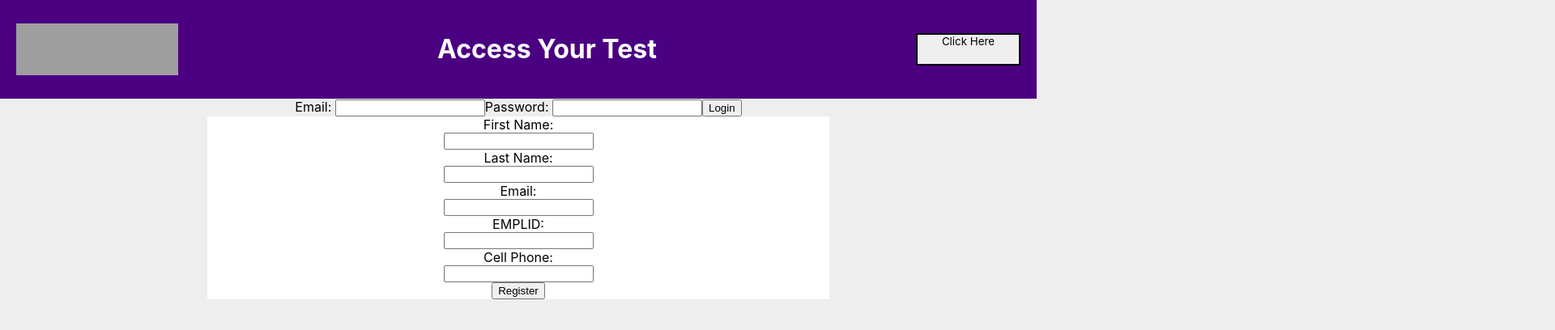
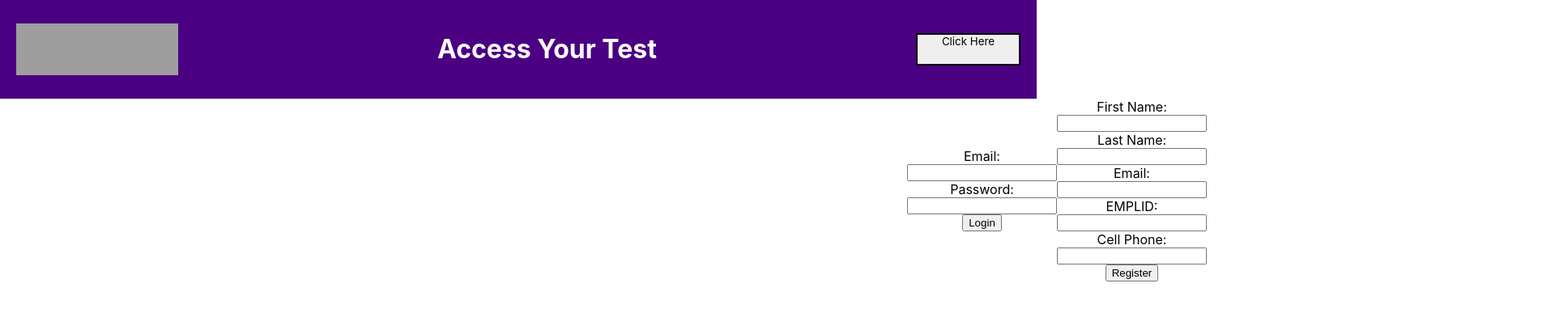
Before and after one commit to nsohn/AccessCTP, a React (Create React App) app in the folder access-testing/: page / in a window 1280 px wide. Shown: the top 408 px of the page at 81% size, 1920 px wide, since content can reach past the window. Built offline with nearby package versions, Linux system fonts and the light colour scheme; grey boxes are pictures that could not be loaded.

Commit message:
set up homepage

```diff
--- a/access-testing/src/App.js
+++ b/access-testing/src/App.js
@@ -1,8 +1,8 @@
 import React, { Component } from 'react';
 import Header from './Header';
-import RegisterUser from './RegisterUser';
-import Login from './Login';
-import RequestTestForm from './RequestTestForm';
+import HomePage from './HomePage';
+
+
 import './App.css';
 
 class App extends Component {
@@ -10,10 +10,7 @@ class App extends Component {
     return (
       <div className="App">
         <Header />
-        <div>
-          <Login />
-        </div>
-        <RegisterUser />
+        <HomePage />
       </div>
     );
   }
--- /dev/null
+++ b/access-testing/src/HomePage.css
@@ -0,0 +1,6 @@
+.homepage {
+  display: flex;
+  justify-content: space-between;
+  width: 300px;
+  padding: 0 140vh;
+}
--- /dev/null
+++ b/access-testing/src/HomePage.jsx
@@ -0,0 +1,18 @@
+import React, { PureComponent } from 'react';
+import Login from './Login';
+import Register from './RegisterUser';
+
+import './HomePage.css'
+
+class HomePage extends PureComponent{
+  render(){
+    return(
+        <div className="homepage">
+          <Login />
+          <Register />
+        </div>
+    )
+  }
+}
+
+export default HomePage;
--- /dev/null
+++ b/access-testing/src/Login.css
@@ -0,0 +1,6 @@
+.login {
+  display: flex;
+  justify-content: center;
+  align-items: center;
+  flex-direction: column;
+}
--- a/access-testing/src/Login.jsx
+++ b/access-testing/src/Login.jsx
@@ -1,4 +1,5 @@
 import React, { Component } from 'react';
+import './Login.css';
 
 class Login extends Component {
   constructor(props){
@@ -32,10 +33,10 @@ class Login extends Component {
   }
   render(){
     return (
-      <div>
-      {this.state.userName} Email: <input name="userName" onChange={this.onChange} type="email" />
-      {this.state.password}Password: <input name="password" onChange={this.onChange} type="password" />
-      <button onClick={this.onSubmit}>Login</button>
+      <div className="login">
+        Email: <input name="userName" onChange={this.onChange} type="email" />
+        Password: <input name="password" onChange={this.onChange} type="password" />
+        <button onClick={this.onSubmit}>Login</button>
       </div>
     )
   }
--- a/access-testing/src/PageLayout.css
+++ /dev/null
@@ -1,13 +0,0 @@
-body {
-  background-color: #eee;
-}
-.form-layout {
-  display: grid;
-  grid-template-columns: 1fr minmax(768px, 3fr) 1fr;
-  grid-template-areas: ". content . " ". content . " ". content . ";
-}
-.content {
-  grid-area: content;
-  padding: 0 12px;
-  background-color: white;
-}
--- a/access-testing/src/PageLayout.jsx
+++ /dev/null
@@ -1,20 +0,0 @@
-import React from 'react';
-import PropTypes from 'prop-types';
-
-import './PageLayout.css';
-
-export default function PageLayout(props) {
-  const { content } = props;
-  return (
-    <div className="form-layout">
-      <div className="content">{content}</div>
-    </div>
-  );
-}
-PageLayout.propTypes = {
-  middle    : PropTypes.node.isRequired,
-  topMiddle : PropTypes.node
-};
-PageLayout.defaultProps = {
-  topMiddle : null
-};
--- a/access-testing/src/RegisterUser.jsx
+++ b/access-testing/src/RegisterUser.jsx
@@ -1,6 +1,5 @@
 import React, { Component } from 'react';
 import InputMask from 'react-input-mask'
-import PageLayout from './PageLayout';
 import './RegisterUser.css';
 
 class RegisterUser extends Component {
@@ -59,7 +58,6 @@ class RegisterUser extends Component {
   // return json on backend with status code and message
   render(){
     return (
-      <PageLayout content={
           <div className="register-form">
             First Name: <input required name="fName" onChange={this.onChange} type="string" />
             Last Name: <input name="lName" onChange={this.onChange} type="string" />
@@ -69,8 +67,6 @@ class RegisterUser extends Component {
             {/*Add accomodations*/}
             <button onClick={this.onSubmit}>Register</button>
           </div>
-      }
-      />
     )
   }
 }
--- a/access-testing/src/RequestTestForm.jsx
+++ b/access-testing/src/RequestTestForm.jsx
@@ -1,5 +1,4 @@
 import React, { Component } from 'react';
-import PageLayout from './PageLayout';
 import './RequestTestForm.css';
 
 class RequestTestForm extends Component {
@@ -21,7 +20,6 @@ class RequestTestForm extends Component {
 
 render(){
   return (
-    <PageLayout content={
     <div className="test-form">
       <h2>Testing Accomdation Form </h2>
         Course Number: <input required name="courseName" onChange={this.onChange} type="string" />
@@ -32,8 +30,6 @@ render(){
         {/*Add accomodations*/}
         <button onClick={this.onSubmit}>Request Testing Form</button>
       </div>
-    }
-    />
   )
 }
 }
```
Lines whose indentation alone changed are shown as unchanged.
